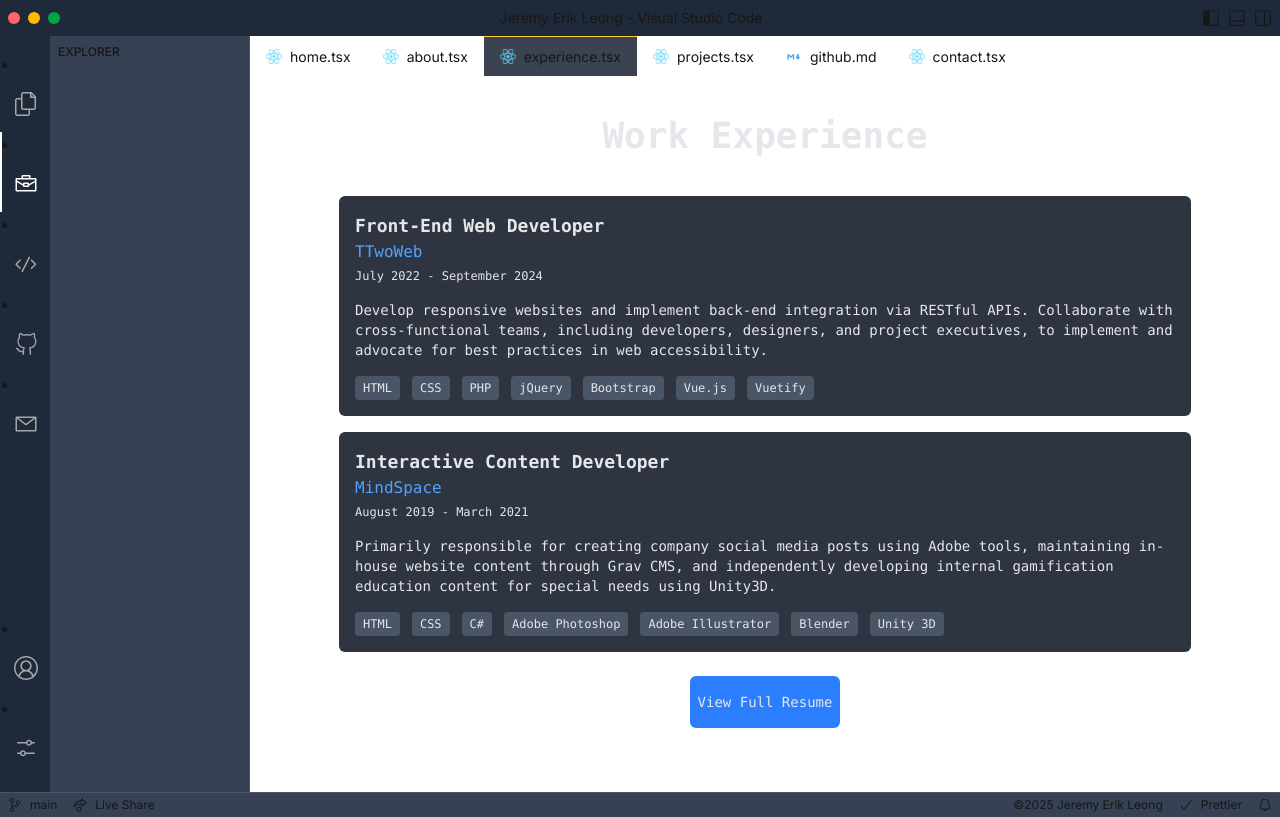
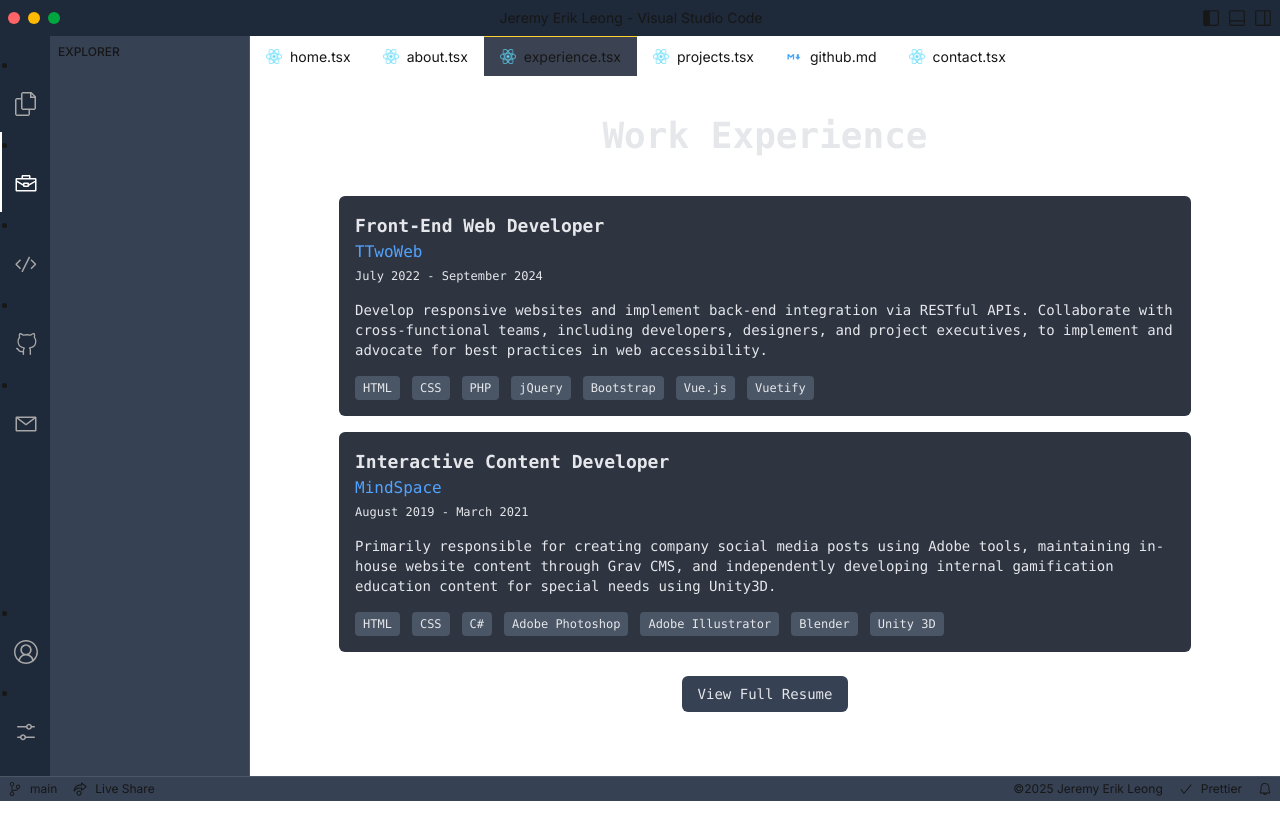
Before and after one commit to jeremyerikleong/my-vscode-inspired-react-portfolio, a Next.js app: page /experience in a window 1280 px wide. Built offline with nearby package versions, Linux system fonts and the light colour scheme.

Commit message:
fixed unique keys prop for rendering and rendered button component

```diff
--- a/app/components/WorkExperienceSection.tsx
+++ b/app/components/WorkExperienceSection.tsx
@@ -1,5 +1,6 @@
 import { workExperiences } from '@/constants';
 import SectionTitle from './SectionTitle';
+import Button from './Button';
 
 export default function WorkExperienceSection() {
     return (
@@ -25,8 +26,8 @@ export default function WorkExperienceSection() {
                         {workExperience.experience_content}
                     </p>
                     <ul className="text-xs flex flex-wrap gap-3">
-                        {workExperience.experience_tech_stacks.map(tech_stack => (
-                            <li key={`${workExperience.id}TechStack`}
+                        {workExperience.experience_tech_stacks.map((tech_stack, index) => (
+                            <li key={`${workExperience.id}TechStack${index}`}
                                 className="bg-gray-600 px-2 py-1 rounded-sm">
                                 {tech_stack}
                             </li>
@@ -36,12 +37,11 @@ export default function WorkExperienceSection() {
             ))}
 
             <div className="flex justify-center my-6">
-                <a href="https://cv.jeremyerikleong.com/"
-                    target="_blank"
-                    rel="noopener noreferrer"
-                    className="size-fit bg-blue-500 px-2 p-4 rounded-md text-sm">
-                    View Full Resume
-                </a>
+                <Button
+                    title="View Full Resume"
+                    href="https://cv.jeremyerikleong.com/"
+                    external
+                />
             </div>
         </section>
     )
```
